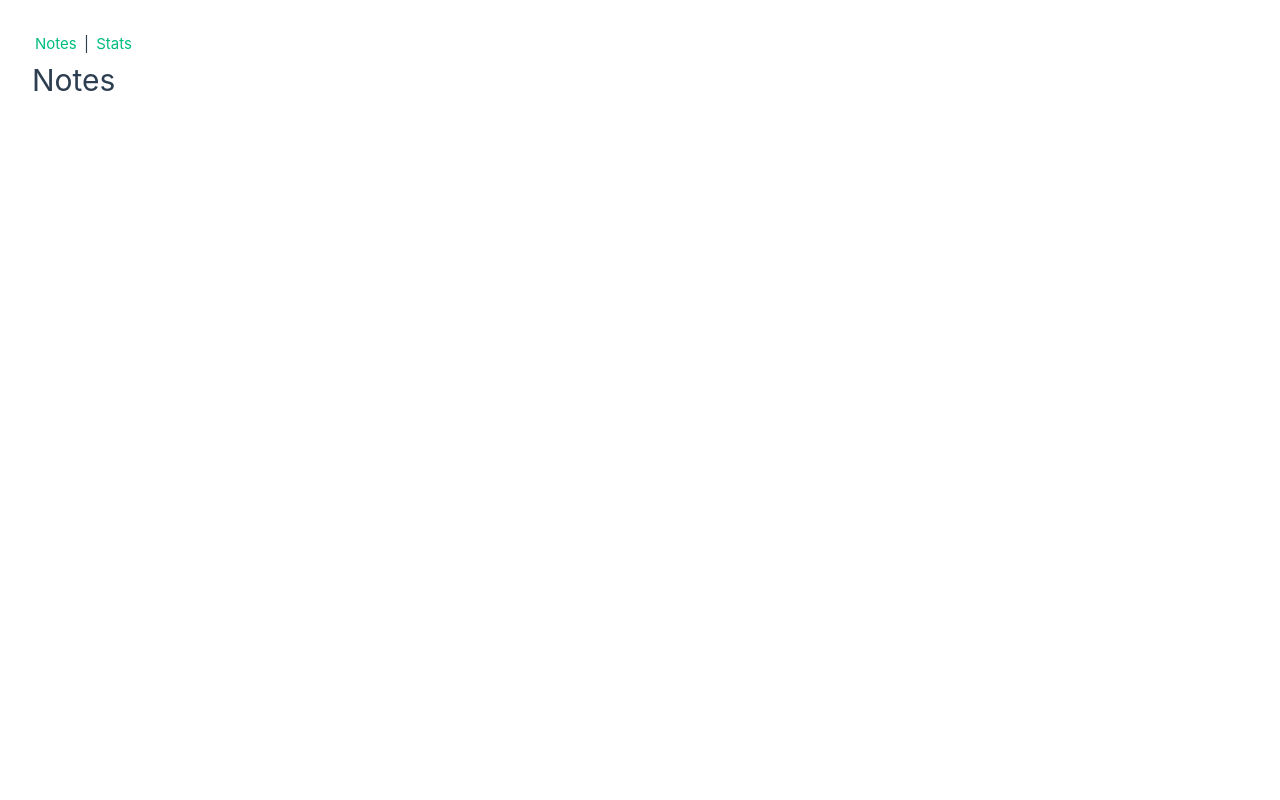
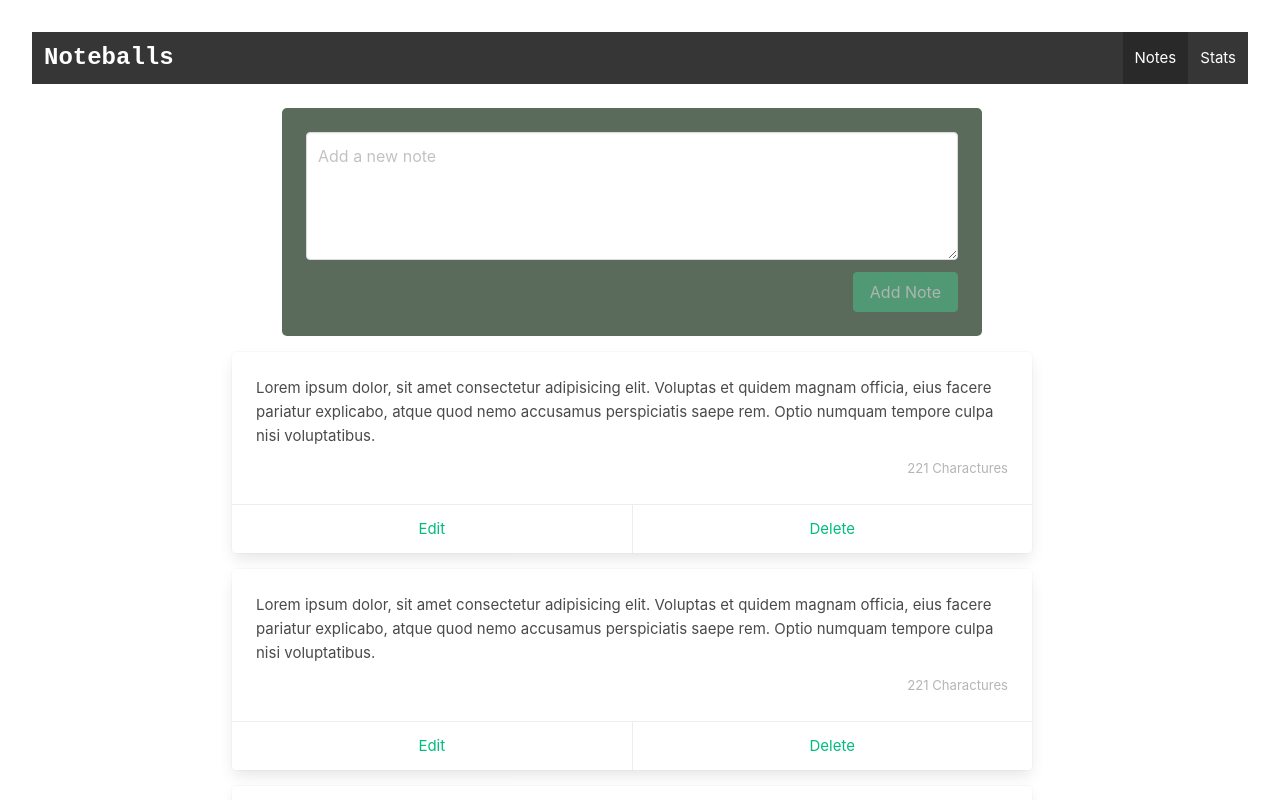
Before and after one commit to aseelbdoor/Noteballes, a Vue app: page / in a window 1280 px wide. Shown: the top 800 px of the page. Built offline with nearby package versions, Linux system fonts and the light colour scheme.

Commit message:
note implementation

```diff
--- a/index.html
+++ b/index.html
@@ -4,6 +4,7 @@
     <meta charset="UTF-8">
     <link rel="icon" href="/favicon.ico">
     <meta name="viewport" content="width=device-width, initial-scale=1.0">
+    <link rel="stylesheet" href="https://cdn.jsdelivr.net/npm/bulma@0.9.4/css/bulma.min.css">
     <title>Noteballs</title>
   </head>
   <body>
--- a/package.json
+++ b/package.json
@@ -13,6 +13,8 @@
     "format": "prettier --write src/"
   },
   "dependencies": {
+    "bulma": "^0.9.4",
+    "pinia": "^2.1.7",
     "vue": "^3.4.15",
     "vue-router": "^4.2.5"
   },
--- a/src/App.vue
+++ b/src/App.vue
@@ -1,9 +1,10 @@
 <script setup lang="ts">
+import NavBar from './components/Layout/NavBar.vue';
+
 
 </script>
 
 <template>
-  <RouterLink to="/">Notes</RouterLink> |
-  <RouterLink to="/stats">Stats</RouterLink>
+  <NavBar />
   <RouterView />
 </template>
--- a/src/assets/main.css
+++ b/src/assets/main.css
@@ -1,7 +1,6 @@
 @import './base.css';
 
 #app {
-  max-width: 1280px;
   margin: 0 auto;
   padding: 2rem;
   font-weight: normal;
--- /dev/null
+++ b/src/components/Layout/NavBar.vue
@@ -0,0 +1,31 @@
+<template>
+    <nav class="navbar is-dark" role="navigation" aria-label="main navigation">
+        <div class="navbar-brand">
+            <div class="navbar-item is-size-4 is-family-monospace has-text-weight-bold">
+                Noteballs
+            </div>
+
+            <a role="button" class="navbar-burger" aria-label="menu" aria-expanded="false" data-target="navbarBasicExample"
+                :class="{ 'is-active': showMobileNav }" @click.prevent="showMobileNav = !showMobileNav">
+                <span aria-hidden="true"></span>
+                <span aria-hidden="true"></span>
+                <span aria-hidden="true"></span>
+            </a>
+        </div>
+
+        <div id="navbarBasicExample" class="navbar-menu" :class="{ 'is-active': showMobileNav }">
+            <div class="navbar-end">
+                <RouterLink to="/" class="navbar-item" active-class="is-active">Notes</RouterLink>
+
+                <RouterLink to="/stats" class="navbar-item" active-class="is-active">Stats</RouterLink>
+            </div>
+        </div>
+    </nav>
+</template>
+
+<script setup lang="ts">
+import { RouterLink } from "vue-router";
+import { ref } from "vue";
+
+const showMobileNav = ref(false)
+</script>
--- /dev/null
+++ b/src/components/Notes/NoteCom.vue
@@ -0,0 +1,41 @@
+<template>
+    <div class="card mb-4 ">
+            <div class="card-content">
+                <div class="content"> {{ note.content }}
+                    <div class="has-text-right has-text-grey-light mt-2">
+                        <small>{{ charachterLength }}</small>
+                    </div>
+                </div>
+            </div>
+            <footer class="card-footer">
+                <a href="#" class="card-footer-item">Edit</a>
+                <a @click.prevent="Store.deleteNote(note.id)" href="#" class="card-footer-item">Delete</a>
+            </footer>
+        </div>
+</template>
+
+
+<script setup lang="ts" >
+import { computed } from 'vue';
+import { useNotesStore } from '@/stores/storeNotes';
+
+const charachterLength=computed(()=>{
+    let length=props.note.content.length;
+    let description=length>1?'Charactures':'Characture';
+    return ` ${length} ${description}`;
+})
+
+// _________________props____________
+const props=defineProps(['note']);
+
+// _______________________emits_______________
+// const emit = defineEmits(["deleteHandle"])
+
+// const deleteClicked=()=>{
+//     emit('deleteHandle',props.note.id)
+// }
+
+// _____________________state/store___________
+const Store=useNotesStore();
+
+</script>
--- a/src/main.ts
+++ b/src/main.ts
@@ -1,6 +1,7 @@
 import './assets/main.css'
 import { createApp } from 'vue'
+import { createPinia } from 'pinia'
 import App from './App.vue'
 import router from './router'
 
-createApp(App).use(router).mount('#app')
+createApp(App).use(createPinia()).use(router).mount('#app')
--- /dev/null
+++ b/src/stores/storeNotes.ts
@@ -0,0 +1,38 @@
+import { ref } from 'vue'
+import { defineStore } from 'pinia'
+
+export const useNotesStore = defineStore('noteStore', () => {
+  const notes = ref([
+    {
+      id: '1',
+      content:
+        'Lorem ipsum dolor, sit amet consectetur adipisicing elit. Voluptas et quidem magnam officia, eius facere pariatur explicabo, atque quod nemo accusamus perspiciatis saepe rem. Optio numquam tempore culpa nisi voluptatibus.'
+    },
+    {
+      id: '2',
+      content:
+        'Lorem ipsum dolor, sit amet consectetur adipisicing elit. Voluptas et quidem magnam officia, eius facere pariatur explicabo, atque quod nemo accusamus perspiciatis saepe rem. Optio numquam tempore culpa nisi voluptatibus.'
+    },
+    {
+      id: '3',
+      content:
+        'Lorem ipsum dolor, sit amet consectetur adipisicing elit. Voluptas et quidem magnam officia, eius facere pariatur explicabo, atque quod nemo accusamus perspiciatis saepe rem. Optio numquam tempore culpa nisi voluptatibus.'
+    }
+  ])
+
+  const addNote = (newNote: string) => {
+    const currentDate = new Date().getTime()
+    const note = {
+      id: currentDate.toString(),
+      content: newNote
+    }
+    notes.value.unshift(note)
+  }
+
+  const deleteNote = (id: string) => {
+
+    notes.value = notes.value.filter((item) => item.id !== id)
+  }
+
+  return { notes, addNote, deleteNote }
+})
--- /dev/null
+++ b/src/views/ViewEditNote.vue
@@ -0,0 +1,6 @@
+<template>
+    <h1>Edit Page</h1>
+</template>
+
+<script setup lang="ts">
+</script>
--- a/src/views/ViewNotes.vue
+++ b/src/views/ViewNotes.vue
@@ -1,5 +1,55 @@
 <template>
-    <div class="notes">
-        <h1>Notes</h1>
+    <div class="notes m-5 container">
+        <div class="form mb-4">
+            <div class="field ">
+                <div class="control">
+                    <textarea name="textarea" class="textarea" v-model="newNote" placeholder="Add a new note" ref="newNoteRef"></textarea>
+                </div>
+            </div>
+            <div class="field is-grouped is-grouped-right">
+                <div class="control">
+                    <button @click.prevent="addNote" :disabled="!newNote" class="button is-success">Add Note</button>
+                </div>
+            </div>
+        </div>
+        <NoteComponent v-for="note in Store.notes" :key="note.id" :note="note" />
     </div>
 </template>
+
+<script setup lang="ts">
+
+import { ref } from 'vue';
+import NoteComponent from '@/components/Notes/NoteCom.vue';
+import { useNotesStore } from '@/stores/storeNotes';
+
+const newNoteRef=ref();
+const newNote=ref('');
+const Store=useNotesStore();
+
+const addNote=()=>{
+    Store.addNote(newNote.value)
+    newNote.value='';
+    newNoteRef.value.focus();
+};
+
+</script>
+
+<style>
+.notes {
+    display: grid;
+    justify-content: center !important;
+    align-items: center;
+}
+
+.form {
+    width: 700px !important;
+    margin: auto;
+    background-color: rgb(91, 107, 91);
+    padding: 3%;
+    border-radius: 5px;
+}
+
+.card {
+    width: 800px !important;
+}
+</style>
--- a/tsconfig.app.json
+++ b/tsconfig.app.json
@@ -5,6 +5,8 @@
   "compilerOptions": {
     "composite": true,
     "tsBuildInfoFile": "./node_modules/.tmp/tsconfig.app.tsbuildinfo",
+    "noEmit": true,
+    // "allowImportingTsExtensions": true,
 
     "baseUrl": ".",
     "paths": {
--- a/tsconfig.node.json
+++ b/tsconfig.node.json
@@ -11,6 +11,7 @@
     "composite": true,
     "noEmit": true,
     "tsBuildInfoFile": "./node_modules/.tmp/tsconfig.node.tsbuildinfo",
+    // "allowImportingTsExtensions": true,  /* Allow imports to include TypeScript file extensions. Requires '--moduleResolution bundler' and either '--noEmit' or '--emitDeclarationOnly' to be set. */
 
     "module": "ESNext",
     "moduleResolution": "Bundler",
```
Also changed, not shown: 1 other file (tests, documents, lock files or other folders).
